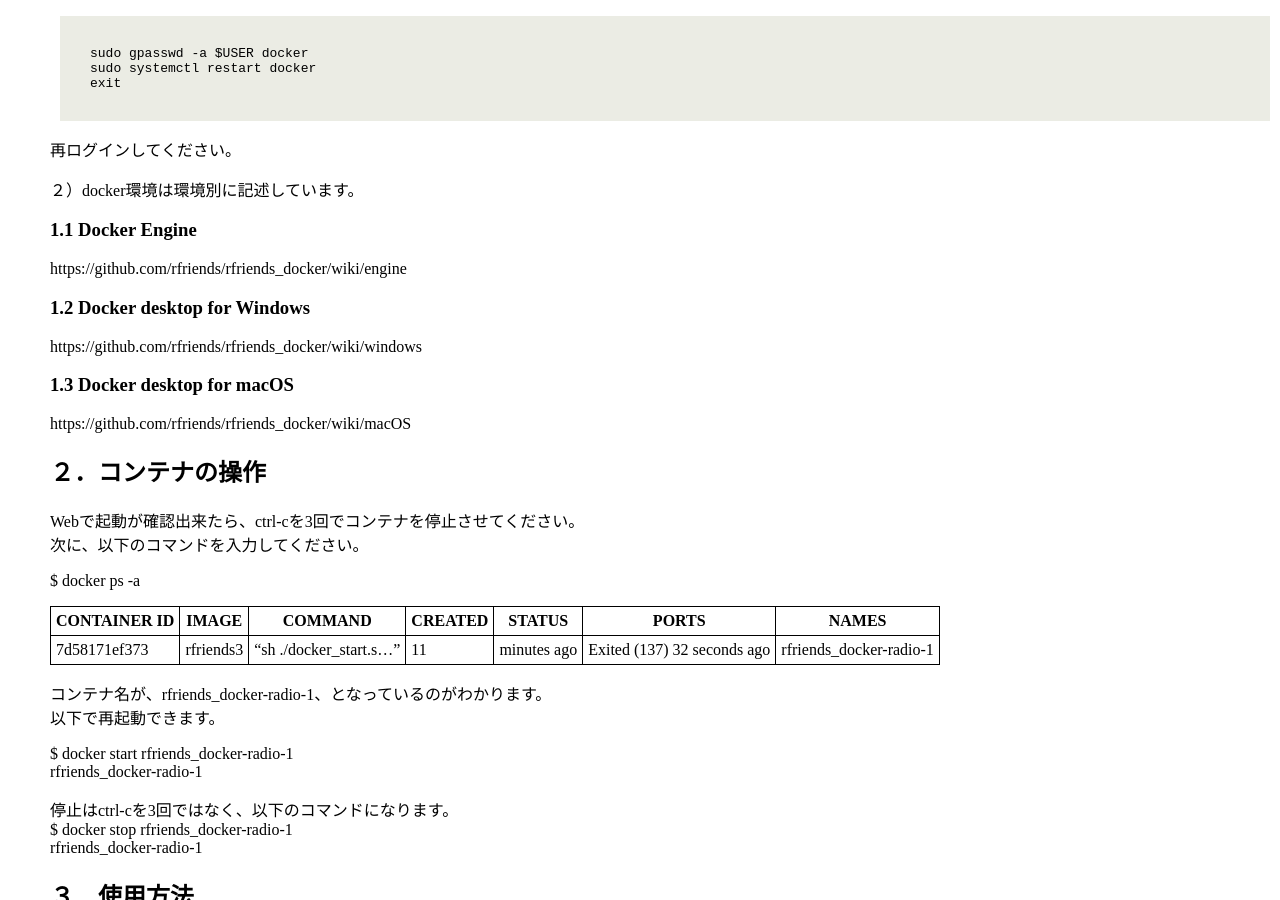
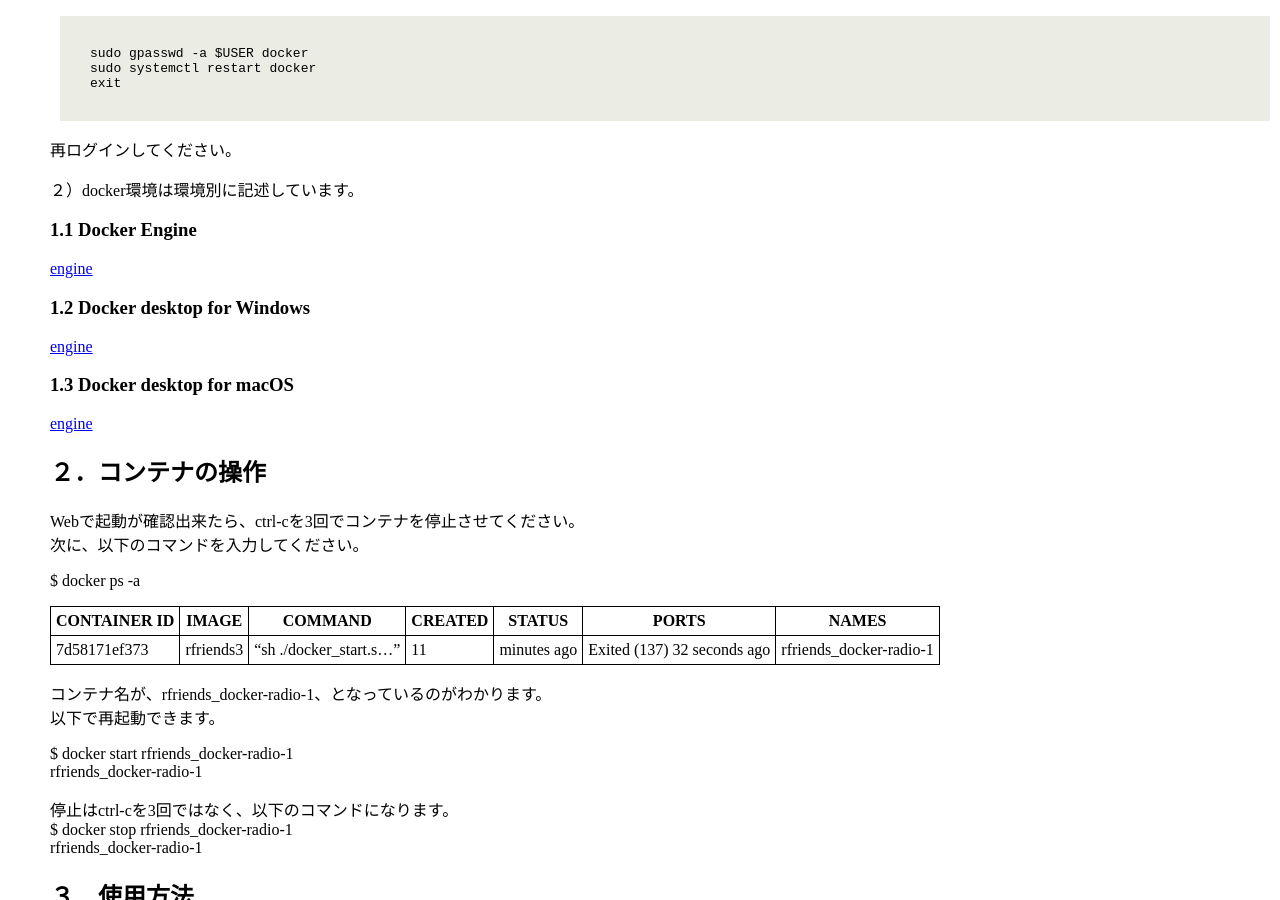
Before and after one commit to rfriends/rfriends, a Jekyll site: the page built from distro/docker.md, in a window 1280 px wide and 900 px high, scrolled down 558 px. Built offline with Jekyll 4.4.1, drawn with Linux system fonts in a browser that asks for light colours; our own code applies the rules of GitHub Pages for plain Markdown files; Markdown is read by kramdown in place of the engine named in the settings.

Commit message:
Update docker.md

```diff
--- a/distro/docker.md
+++ b/distro/docker.md
@@ -20,15 +20,15 @@ exit
 
 ### 1.1 Docker Engine
 
-https://github.com/rfriends/rfriends_docker/wiki/engine
+[engine](docker_engine.md)
 
 ### 1.2 Docker desktop for Windows
 
-https://github.com/rfriends/rfriends_docker/wiki/windows
+[engine](docker_windows.md)
 
 ### 1.3 Docker desktop for macOS
 
-https://github.com/rfriends/rfriends_docker/wiki/macOS
+[engine](docker_macos.md)
 
 
 ## ２．コンテナの操作
```
